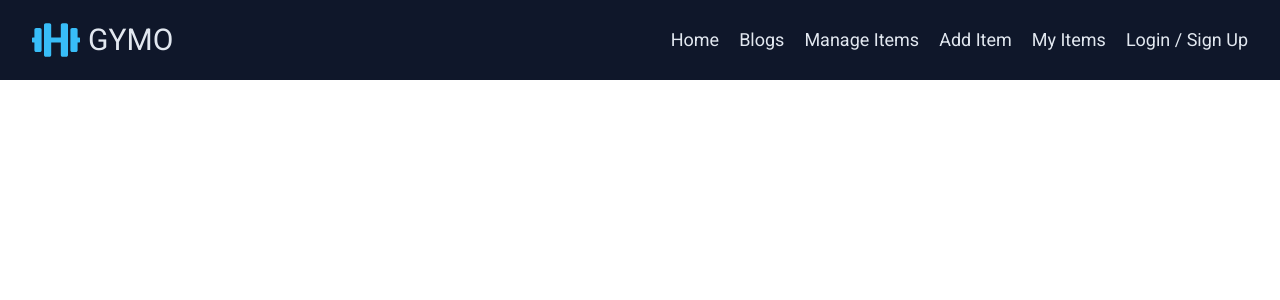
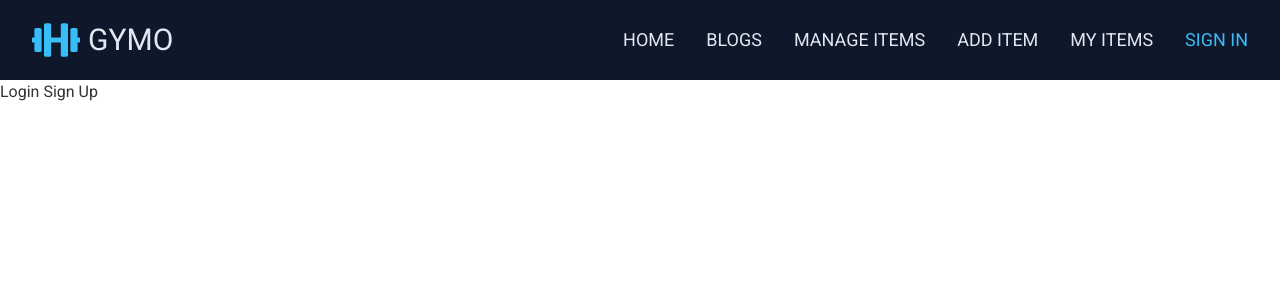
Before and after one commit to mdsaifullah-wd/gymo-client-side, a React (Create React App) app: page /signin in a window 1280 px wide. Shown: the top 300 px of the page. Built offline with nearby package versions, Linux system fonts and the light colour scheme.

Commit message:
update navbar

```diff
--- a/src/App.js
+++ b/src/App.js
@@ -3,7 +3,7 @@ import './App.css';
 import AddItem from './components/AddItem/AddItem';
 import Blogs from './components/Blogs/Blogs';
 import Home from './components/Home/Home';
-import LoginSignUp from './components/LoginSignUp/LoginSignUp';
+import SignIn from './components/SignIn/SignIn';
 import ManageItems from './components/ManageItems/ManageItems';
 import MyItems from './components/MyItems/MyItems';
 import Header from './components/Shared/Header/Header';
@@ -19,7 +19,7 @@ function App() {
         <Route path='/manageitems' element={<ManageItems />} />
         <Route path='/additem' element={<AddItem />} />
         <Route path='/myitems' element={<MyItems />} />
-        <Route path='/account' element={<LoginSignUp />} />
+        <Route path='/signin' element={<SignIn />} />
       </Routes>
     </>
   );
--- a/src/components/Shared/Header/Header.js
+++ b/src/components/Shared/Header/Header.js
@@ -10,13 +10,13 @@ const Header = () => {
           <FaDumbbell className='text-secondary text-5xl' />
           <span className='uppercase'>Gymo</span>
         </div>
-        <nav className='flex gap-5 items-center text-lg'>
+        <nav className='flex gap-8 items-center text-lg uppercase'>
           <CustomLink to='/'>Home</CustomLink>
           <CustomLink to='/blogs'>Blogs</CustomLink>
           <CustomLink to='/manageitems'>Manage Items</CustomLink>
           <CustomLink to='/additem'>Add Item</CustomLink>
           <CustomLink to='/myitems'>My Items</CustomLink>
-          <CustomLink to='/account'>Login / Sign Up</CustomLink>
+          <CustomLink to='/signin'>Sign In</CustomLink>
         </nav>
       </div>
     </header>
--- a/src/components/LoginSignUp/LoginSignUp.js
+++ b/src/components/SignIn/SignIn.js
@@ -1,6 +1,6 @@
 import React from 'react';
 
-const LoginSignUp = () => {
+const SignIn = () => {
   return (
     <>
       <h2>Login Sign Up</h2>
@@ -8,4 +8,4 @@ const LoginSignUp = () => {
   );
 };
 
-export default LoginSignUp;
+export default SignIn;
```
